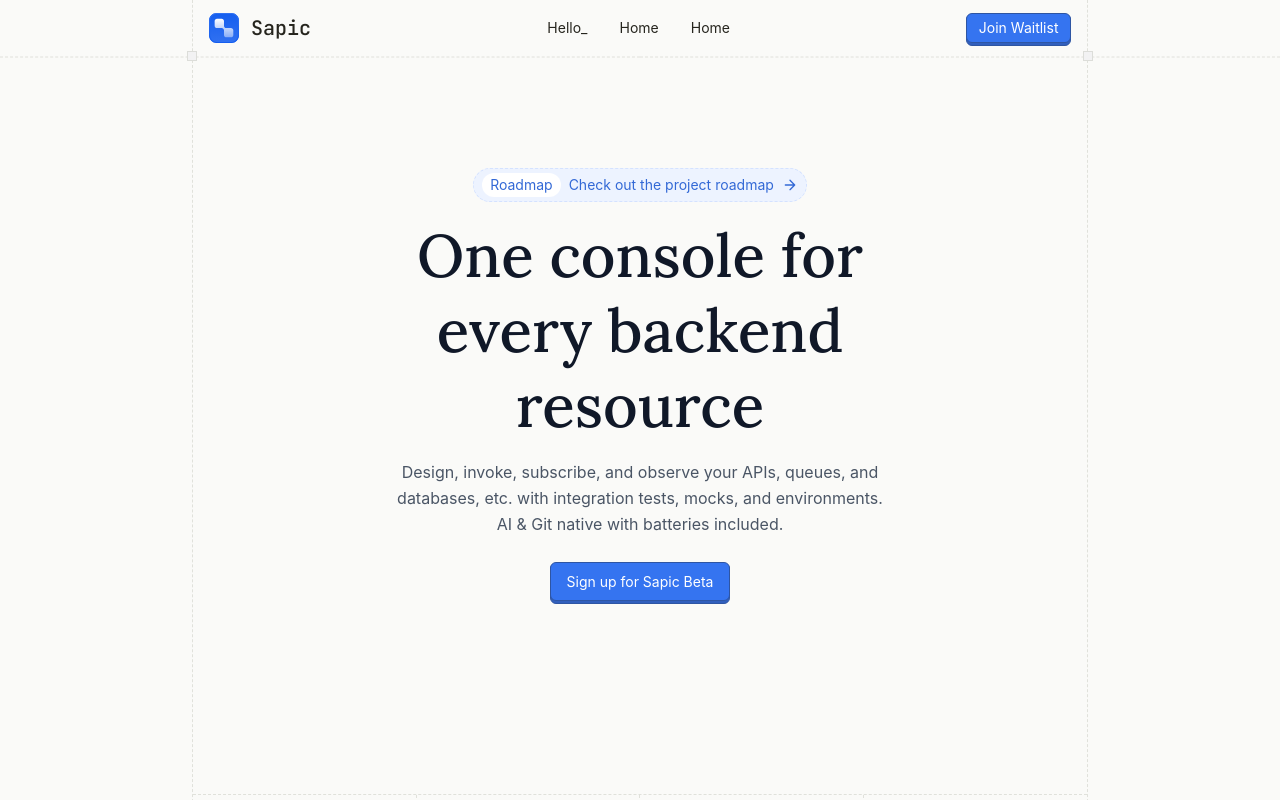
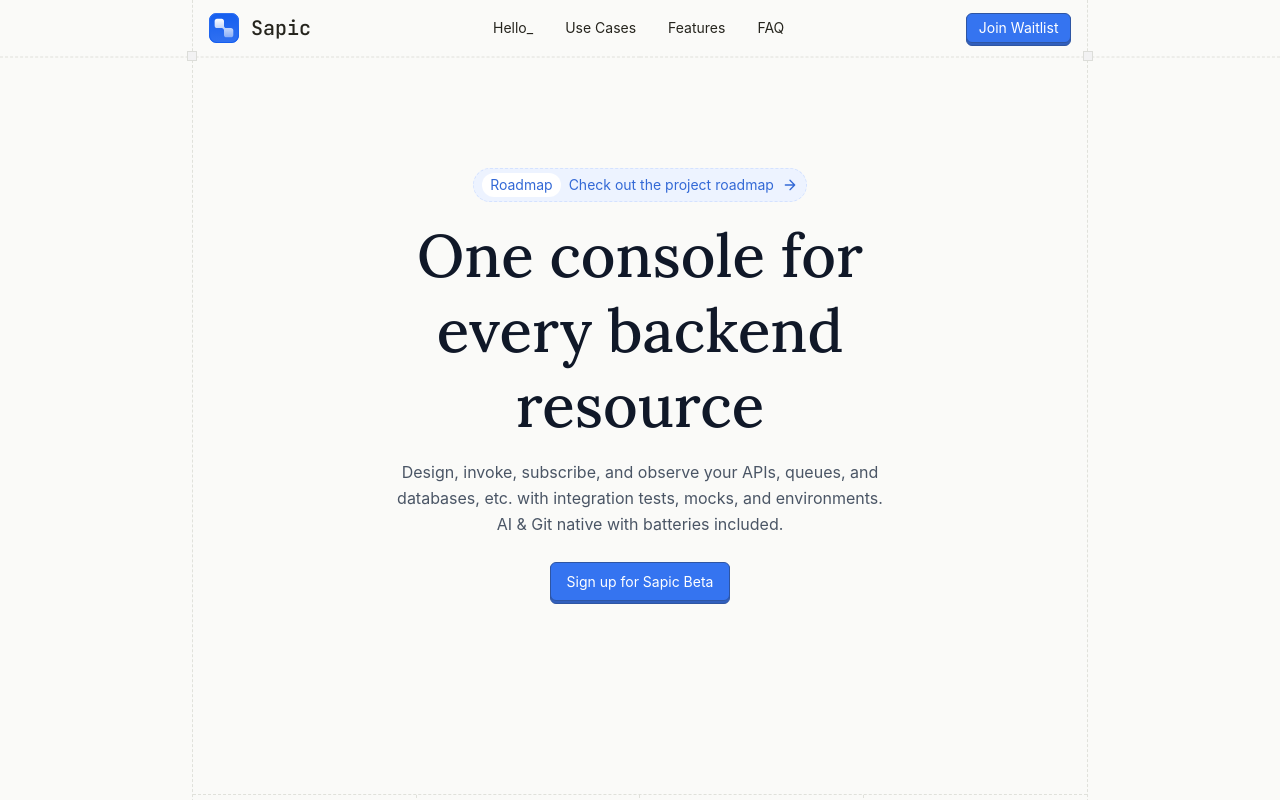
Before and after one commit to moss-foundation/www.sapic.dev, a React (Vite) app: page / in a window 1280 px wide. Shown: the top 800 px of the page. Built offline with nearby package versions, Linux system fonts and the light colour scheme; the HTML template or start-up script is replaced by a standard one; a web font is replaced by a local one.

Commit message:
Refactor Accordion component structure, remove FAQHeader, and update FAQSection layout for improved readability and styling

```diff
--- a/src/components/Accordion.tsx
+++ b/src/components/Accordion.tsx
@@ -12,28 +12,25 @@ export const Accordion = ({ title, children, className }: AccordionProps) => {
     const [isOpen, setIsOpen] = useState(false);
 
     return (
-        <div className={`w-full ${className}`}>
-            <button
-                className="flex items-center w-full justify-between cursor-pointer"
-                onClick={() => setIsOpen(!isOpen)}
-            >
+        <button className={`w-full ${className}`} onClick={() => setIsOpen(!isOpen)}>
+            <div className="flex items-center w-full justify-between cursor-pointer ">
                 <h3 className="text-lg font-medium">{title}</h3>
                 <ArrowHeadBottom className={`${isOpen ? "-rotate-180" : ""} transition`} />
-            </button>
+            </div>
 
             <AnimatePresence>
                 {isOpen && (
-                    <motion.div
+                    <motion.p
                         initial={{ opacity: 0, height: 0 }}
                         animate={{ opacity: 1, height: "auto" }}
                         exit={{ opacity: 0, height: 0 }}
                         transition={{ duration: 0.3 }}
-                        className="overflow-hidden"
+                        className="overflow-hidden text-left"
                     >
                         {children}
-                    </motion.div>
+                    </motion.p>
                 )}
             </AnimatePresence>
-        </div>
+        </button>
     );
 };
--- a/src/pages/Home/sections/FAQSection/FAQHeader.tsx
+++ /dev/null
@@ -1,10 +0,0 @@
-import Cube from "@/icons/Cube";
-
-export default function FAQHeader() {
-    return (
-        <div className=" border-b border-dashed border-(--default-border-color) border-t flex items-center gap-2 px-3 py-2 text-[#3574F0]">
-            <Cube className="size-6" />
-            <h2 className="font-medium font-mono">FAQ</h2>
-        </div>
-    );
-}
--- a/src/pages/Home/sections/FAQSection/FaqSection.tsx
+++ b/src/pages/Home/sections/FAQSection/FaqSection.tsx
@@ -1,19 +1,19 @@
 import { Accordion } from "@/components/Accordion";
 import LayoutContainer from "@/components/LayoutContainer";
 import Line from "@/components/Line";
-import FAQHeader from "./FAQHeader";
 
 import FAQSectionImage from "@/assets/images/FAQSectionImage.webp";
+import { BlockTitleHint } from "@/components";
 
 const FaqSection = () => {
     return (
+        <>
             <section className="relative h-full">
-            <LayoutContainer className="py-12 border-l border-r  border-dashed border-(--default-border-color) bg-[#fdfdf8]">
-                <FAQHeader />
-
+                <BlockTitleHint text="FAQ" />
+                <LayoutContainer className="border-l border-t border-r border-dashed border-(--default-border-color) bg-[#fdfdf8]">
                     <div className="grid grid-cols-2 border-b border-dashed border-(--default-border-color)">
                         <div className="border-r border-dashed border-(--default-border-color)">
-                        <p className=" text-6xl font-serif font-medium text-black text-balance leading-tight text-left border-b border-dashed border-(--default-border-color) pt-[60px] pb-[32px]">
+                            <p className="px-2.5 text-5xl font-serif font-medium text-black text-balance leading-tight text-left border-b border-dashed border-(--default-border-color) pt-[80px] pb-[42px]">
                                 Answers for easy <span className="text-blue-4">understand</span>
                             </p>
 
@@ -38,11 +38,9 @@ const FaqSection = () => {
                                     title="Working with resources"
                                     className="border-b border-dashed border-(--default-border-color) pl-[26px] py-[26px] pr-5"
                                 >
-                                <p>
                                     Lorem ipsum dolor sit amet consectetur adipisicing elit.
                                     Quisquam, quos. Lorem ipsum dolor sit amet consectetur
                                     adipisicing elit. Quisquam, quos. quos.
-                                </p>
                                 </Accordion>
                             </div>
                             <div className="flex items-center ">
@@ -50,11 +48,9 @@ const FaqSection = () => {
                                     title="Working with resources"
                                     className="border-b border-dashed border-(--default-border-color) pl-[26px] py-[26px] pr-5"
                                 >
-                                <p>
                                     Lorem ipsum dolor sit amet consectetur adipisicing elit.
                                     Quisquam, quos. Lorem ipsum dolor sit amet consectetur
                                     adipisicing elit. Quisquam, quos. quos.
-                                </p>
                                 </Accordion>
                             </div>
                             <div className="flex items-center ">
@@ -62,11 +58,9 @@ const FaqSection = () => {
                                     title="Working with resources"
                                     className="border-b border-dashed border-(--default-border-color) pl-[26px] py-[26px] pr-5"
                                 >
-                                <p>
                                     Lorem ipsum dolor sit amet consectetur adipisicing elit.
                                     Quisquam, quos. Lorem ipsum dolor sit amet consectetur
                                     adipisicing elit. Quisquam, quos. quos.
-                                </p>
                                 </Accordion>
                             </div>
                             <div className="flex items-center ">
@@ -74,10 +68,8 @@ const FaqSection = () => {
                                     title="Working with resources"
                                     className="border-b border-dashed border-(--default-border-color) pl-[26px] py-[26px] pr-5"
                                 >
-                                <p>
                                     Lorem ipsum dolor sit amet consectetur adipisicing elit.
                                     Quisquam, quos.
-                                </p>
                                 </Accordion>
                             </div>
                         </div>
@@ -85,6 +77,7 @@ const FaqSection = () => {
                 </LayoutContainer>
                 <Line />
             </section>
+        </>
     );
 };
 
--- a/src/pages/Home/sections/ForDevelopersSection/ForDevelopersSection.tsx
+++ b/src/pages/Home/sections/ForDevelopersSection/ForDevelopersSection.tsx
@@ -10,12 +10,10 @@ const ForDevelopersSection = () => {
             <BlockTitleHint text="FOR DEVELOPERS" />
 
             <LayoutContainer className="py-12 px-4 border-l border-r border-dashed border-[var(--default-border-color)] bg-[#fdfdf8]">
-                <div className="">
-                    <p className="text-5xl font-serif font-medium text-black text-balance leading-tight text-center">
-                        All your used resources are now gathered in{" "}
-                        <span className="text-blue-4">one place</span>
-                    </p>
-                </div>
+                <p className="text-5xl font-serif font-medium text-black text-balance leading-tight text-center">
+                    All your used resources are now gathered in
+                    <span className="text-blue-4">one place</span>
+                </p>
             </LayoutContainer>
             <Line />
 
--- a/src/parts/Header.tsx
+++ b/src/parts/Header.tsx
@@ -1,8 +1,8 @@
-import { useEffect, useState } from "react";
 import Button from "@/components/Button";
+import DividerLine from "@/components/DividerLine";
 import LayoutContainer from "@/components/LayoutContainer";
 import logoBlue from "@assets/images/logo_blue.svg";
-import DividerLine from "@/components/DividerLine";
+import { useEffect, useState } from "react";
 
 const Header = () => {
     const [isScrolled, setIsScrolled] = useState(false);
@@ -19,27 +19,43 @@ const Header = () => {
 
     return (
         <header
-            className={`fixed top-0 left-0 right-0 z-50 transition-all duration-300 ${isScrolled
-                ? "bg-[#eeefe9]/50 backdrop-blur-md"
-                : "bg-[#FAFAF8]"
-                }`}
+            className={`fixed top-0 left-0 right-0 z-50 transition-all duration-300 ${
+                isScrolled ? "bg-[#eeefe9]/50 backdrop-blur-md" : "bg-[#FAFAF8]"
+            }`}
         >
             <LayoutContainer className="border-l border-r border-dashed border-[var(--default-border-color)] px-4">
                 <div className="flex items-center justify-between h-14">
                     <div className="flex items-center gap-3">
                         <img src={logoBlue} alt="Sapic" className="size-7.5" />
-                        <span className="text-xl font-medium text-[var(--default-primary-text-color)] font-mono">Sapic</span>
+                        <span className="text-xl font-medium text-[var(--default-primary-text-color)] font-mono">
+                            Sapic
+                        </span>
                     </div>
 
                     <nav className="hidden md:flex items-center gap-8">
-                        <a href="#" className="text-[var(--default-primary-text-color)] transition-colors text-sm">
+                        <a
+                            href="#"
+                            className="text-[var(--default-primary-text-color)] transition-colors text-sm"
+                        >
                             Hello_
                         </a>
-                        <a href="#" className="text-[var(--default-primary-text-color)] transition-colors text-sm">
-                            Home
+                        <a
+                            href="#"
+                            className="text-[var(--default-primary-text-color)] transition-colors text-sm"
+                        >
+                            Use Cases
                         </a>
-                        <a href="#" className="text-[var(--default-primary-text-color)] transition-colors text-sm">
-                            Home
+                        <a
+                            href="#"
+                            className="text-[var(--default-primary-text-color)] transition-colors text-sm"
+                        >
+                            Features
+                        </a>
+                        <a
+                            href="#"
+                            className="text-[var(--default-primary-text-color)] transition-colors text-sm"
+                        >
+                            FAQ
                         </a>
                     </nav>
 
```
Lines whose indentation alone changed are shown as unchanged.
